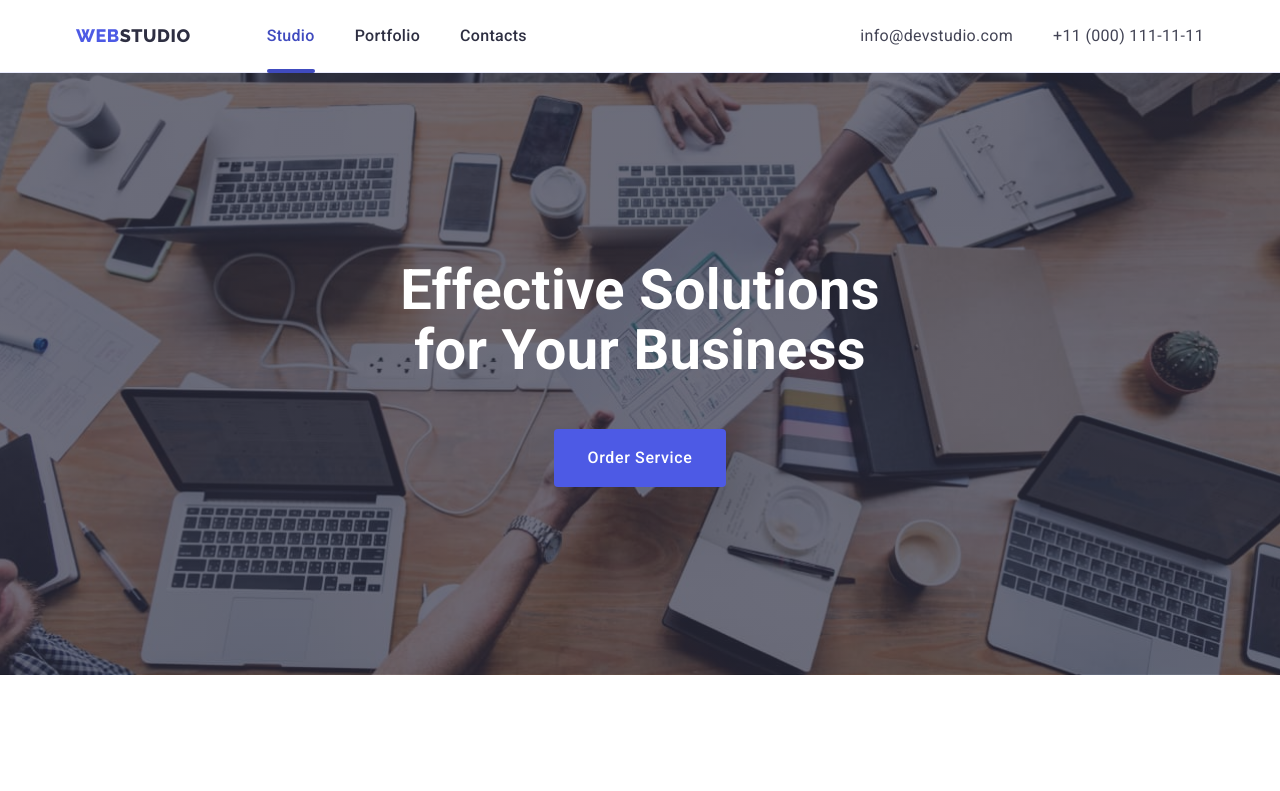
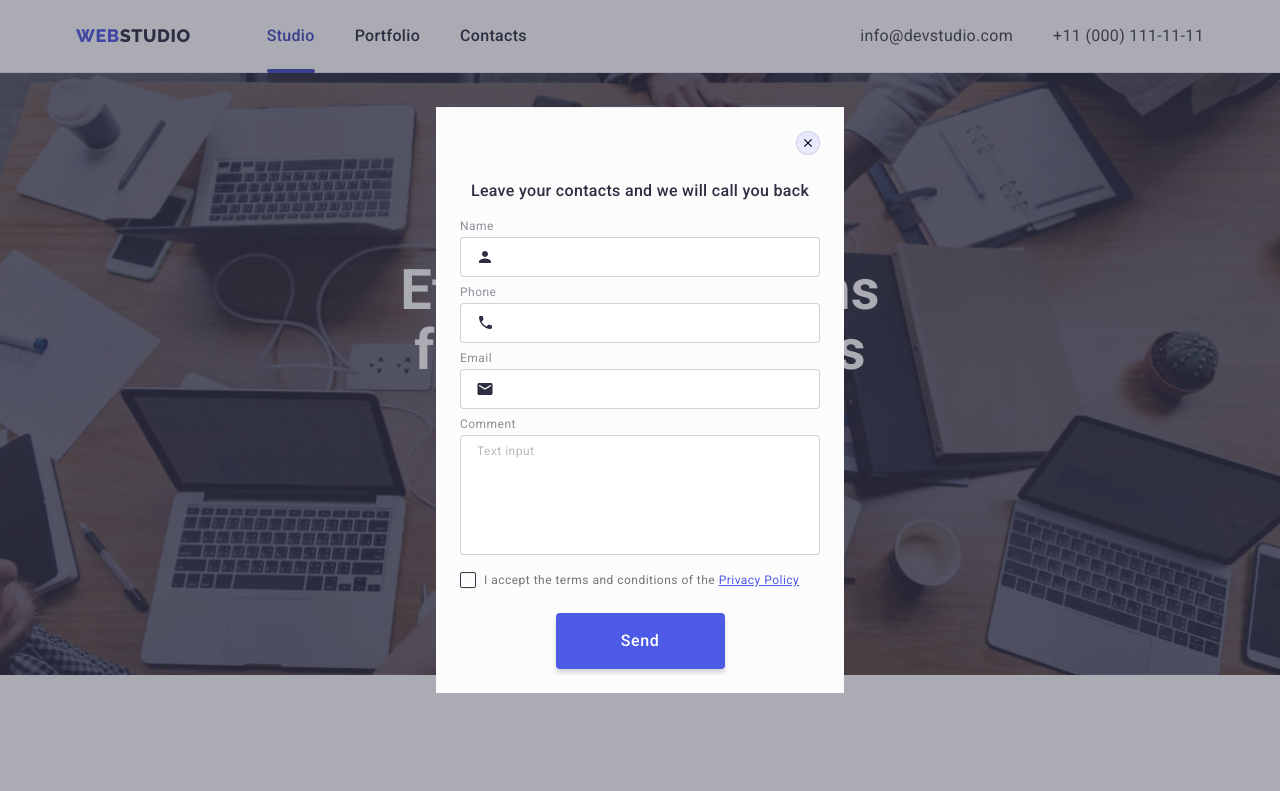
Before and after one commit to KramchaninAlena/goit-markup-hw-06, a plain HTML site: page index.html in a window 1280 px wide. Shown: the top 791 px of the page. Drawn offline with nearby package versions, Linux system fonts and the light colour scheme.

Commit message:
height modal

```diff
--- a/css/styles.css
+++ b/css/styles.css
@@ -708,7 +708,7 @@ overflow: hidden;
 .modal-form-field {
     display: flex;
     font-size: 12px;
-    line-height: 1.33;
+    line-height: 1.17;
     letter-spacing: 0.04em;
     color: var(--form-text-color);
     margin-bottom: 4px;
@@ -734,7 +734,7 @@ overflow: hidden;
     height: 40px;
     border: 1px solid rgba(33, 33, 33, 0.2);
     border-radius: 4px;
-    padding-left: 38px;
+    padding:0 0 0 38px;
     outline: none;
     transition: border-color 250ms cubic-bezier(0.4, 0, 0.2, 1);
 }
@@ -764,14 +764,17 @@ overflow: hidden;
 }
 
 .textarea{
+    display: block;
     resize: none;
     width: 100%;
     height: 120px;
+    outline: none;
     border: 1px solid rgba(33, 33, 33, 0.2);
     border-radius: 4px;
     padding-top: 8px;
     padding-left: 16px;
-    outline: none;
+    padding-bottom: 0;
+    padding-right: 0;
     transition: border-color 250ms cubic-bezier(0.4, 0, 0.2, 1);
 }
 
@@ -781,6 +784,7 @@ overflow: hidden;
 
 textarea::placeholder{
     font-size: 12px;
+    line-height: 1.33;
     letter-spacing: 0.04em;
     color: rgba(117, 117, 117, 0.5);
 }
@@ -836,6 +840,7 @@ textarea::placeholder{
     box-shadow: 0px 4px 4px rgba(0, 0, 0, 0.15);
     border-color: transparent;
     transition: background-color 250ms cubic-bezier(0.4, 0, 0.2, 1);
+    border: none;
 }
 
 .modal-form-submit:hover,
--- a/index.html
+++ b/index.html
@@ -450,7 +450,7 @@
     </footer>
 
     <!-- modal window -->
-    <div class="backdrop is-hidden" data-modal>
+    <div class="backdrop" data-modal>
       <div class="modal">
         <button type="button" class="modal-close" data-modal-close>
           <svg class="modal-close-icon" width="8" height="8">
```
